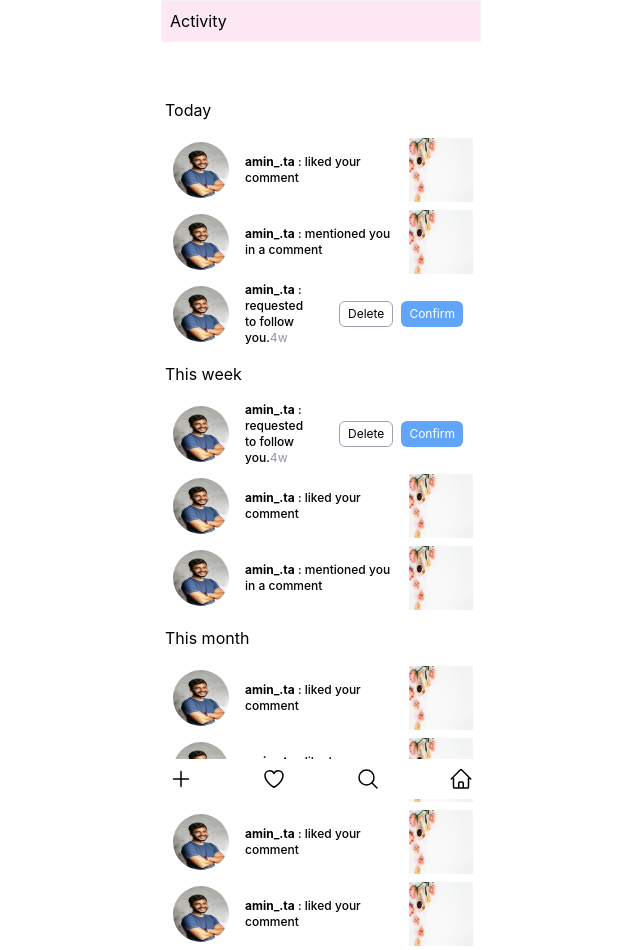
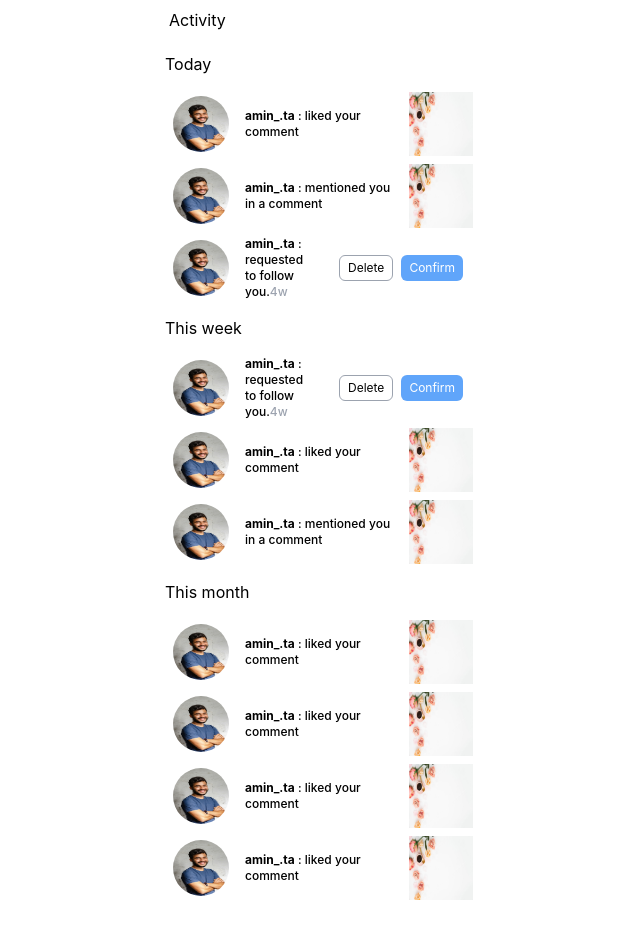
Before and after one commit to arashkyadegar/messanger, a React (Create React App) app: page /activity in a window 1280 px wide. Shown: the whole page, without its empty margins (319-959 px from the left). After the commit the page ends 904 px from the top, so only its background shows below. Built offline with nearby package versions, Linux system fonts and the light colour scheme.

Commit message:
router and bottom menu finished

```diff
--- a/src/components/activity/activity.tsx
+++ b/src/components/activity/activity.tsx
@@ -9,10 +9,10 @@ function ActivityComponent(props: any) {
      const username = "amin_.ta"
      return (
           <>
-               <div className='p-2 w-[320px] bg-pink-100 flex flex-row-reverse justify-between  gap-4 top-0 z-50 border border-gray-100'>
+               <div className='p-2 w-[320px] flex flex-row-reverse justify-between  gap-4 top-0 z-50'>
                     <h1 >Activity</h1>
                </div>
-               <div className='mt-11 flex flex-col '>
+               <div className=' flex flex-col '>
                     <div className='text-left p-1 my-2'>Today</div>
                     <div className=' grid grid-cols-4'>
                          <ActivityLikeComponent />
--- a/src/components/createPost/createPost.tsx
+++ b/src/components/createPost/createPost.tsx
@@ -5,6 +5,10 @@ function CreatePostComponent(props: any) {
      const dispatch = useAppDispatch();
 
      return (
+          <>
+               <div className='p-2 w-[320px] flex flex-row-reverse justify-between  gap-4 top-0 z-50'>
+                    <h1>create new post</h1>
+               </div>
                <div className='flex flex-col w-full p-1 gap-2'>
                     <label>فایل</label>
                     <input
@@ -26,6 +30,7 @@ function CreatePostComponent(props: any) {
                     </div>
 
                </div>
+          </>
      );
 }
 
--- a/src/components/footer/footer.tsx
+++ b/src/components/footer/footer.tsx
@@ -8,8 +8,10 @@ function FooterComponent(props: any) {
      const dispatch = useAppDispatch();
      return (
           <>
-               <div className='fixed w-[320px] bg-white flex flex-row justify-between  gap-4 bottom-[1px] z-50 '>
-                    {/* link to landing page (home) */}
+
+
+               {/* <div className='fixed w-[320px] bottom-[0px] z-50'>
+                    <div className=' bg-white flex flex-row justify-between  gap-4  '>
                          <Link to="/">
                               <div className='p-2 hover:bg-green-600 hover:text-white cursor-pointer rounded-lg'>
                                    <svg xmlns="http://www.w3.org/2000/svg" fill="none" viewBox="0 0 24 24" strokeWidth="1.5" stroke="currentColor" className="w-6 h-6" >
@@ -39,8 +41,58 @@ function FooterComponent(props: any) {
                                    </svg>
                               </div>
                          </Link>
+                    </div>
+
+
+               </div> */}
+
+               {/* <div className='fixed flex bg-black-rgba bottom-[0px] w-[320px] h-full items-end z-50'>
+                    <div className=' bg-white  w-full flex flex-col justify-between  gap-4 rounded-t-2xl '>
+                         <div className='w-full flex flex-row'>
+                              <div className=' w-full   flex flex-col justify-center items-center p-5'>
+                                   <div className='h-16 flex border border-gray-300 w-full justify-center items-center  rounded-full'>
+                                        <svg xmlns="http://www.w3.org/2000/svg" fill="none" viewBox="0 0 24 24" strokeWidth="1.5" stroke="currentColor" className="w-6 h-6">
+                                             <path strokeLinecap="round" strokeLinejoin="round" d="M13.19 8.688a4.5 4.5 0 0 1 1.242 7.244l-4.5 4.5a4.5 4.5 0 0 1-6.364-6.364l1.757-1.757m13.35-.622 1.757-1.757a4.5 4.5 0 0 0-6.364-6.364l-4.5 4.5a4.5 4.5 0 0 0 1.242 7.244" />
+                                        </svg>
+                                   </div>
+                                   <a>Link</a>
+                              </div>
+
+
+
+                              <div className=' w-full   flex flex-col justify-center items-center  p-5'>
+                                   <div className='h-16 flex border border-gray-300 w-full justify-center items-center  rounded-full '>
+                                        <svg xmlns="http://www.w3.org/2000/svg" fill="none" viewBox="0 0 24 24" strokeWidth="1.5" stroke="currentColor" className="w-6 h-6">
+                                             <path strokeLinecap="round" strokeLinejoin="round" d="M7.217 10.907a2.25 2.25 0 1 0 0 2.186m0-2.186c.18.324.283.696.283 1.093s-.103.77-.283 1.093m0-2.186 9.566-5.314m-9.566 7.5 9.566 5.314m0 0a2.25 2.25 0 1 0 3.935 2.186 2.25 2.25 0 0 0-3.935-2.186Zm0-12.814a2.25 2.25 0 1 0 3.933-2.185 2.25 2.25 0 0 0-3.933 2.185Z" />
+                                        </svg>
+                                   </div>
+                                   <a>Share</a>
+                              </div>
+
+
+                              <div className=' w-full  flex flex-col justify-center items-center   p-5'>
+                                   <div className='h-16 flex border border-gray-300 w-full justify-center items-center  rounded-full'>
+                                        <svg xmlns="http://www.w3.org/2000/svg" fill="none" viewBox="0 0 24 24" strokeWidth="1.5" stroke="currentColor" className="w-6 h-6">
+                                             <path strokeLinecap="round" strokeLinejoin="round" d="m11.25 11.25.041-.02a.75.75 0 0 1 1.063.852l-.708 2.836a.75.75 0 0 0 1.063.853l.041-.021M21 12a9 9 0 1 1-18 0 9 9 0 0 1 18 0Zm-9-3.75h.008v.008H12V8.25Z" />
+                                        </svg>
+                                   </div>
+                                   <a>Report</a>
+                              </div>
 
                          </div>
+                         <div className='flex flex-col items-end border-t border-gray-300 '>
+                              <div className='py-2'>
+                                   <a href="#">why you are seeing this post</a>
+                              </div>
+                              <div className='py-2'>
+                                   <a href="#">unfollow</a>
+                              </div>
+                              <div className='py-2'>
+                                   <a href="#">About this account</a>
+                              </div>
+                         </div>
+                    </div>
+               </div> */}
           </>
      );
 }
--- a/src/components/header/header.tsx
+++ b/src/components/header/header.tsx
@@ -1,4 +1,3 @@
-import React from 'react';
 import { Link } from 'react-router-dom';
 
 function HeaderComponent(props: any) {
--- a/src/components/landingPage/landingPage.tsx
+++ b/src/components/landingPage/landingPage.tsx
@@ -14,7 +14,7 @@ function LandingPageComponent(props: any) {
      return (
           <>
                <HeaderComponent />
-               <div className='mt-5 flex flex-row-reverse  gap-2 overflow-hidden pb-1' >
+               <div className='mt-10 flex flex-row-reverse  gap-2 overflow-hidden pb-1' >
                     <div className='flex-row flex gap-2 h-24'>
                          <StoryComponent name='current user' avatar='pexels-italo-melo-2379004.jpg' />
                          <StoryComponent name='arashk yadegar azita' avatar='pexels-italo-melo-2379004.jpg' />
--- /dev/null
+++ b/src/components/login/login.tsx
@@ -0,0 +1,13 @@
+import React from 'react';
+import { useAppDispatch } from "../../redux/store/hooks"
+
+function LoginComponent(props: any) {
+     const dispatch = useAppDispatch();
+     return (
+          <>
+               <h1>12.34 Likes</h1>
+          </>
+     );
+}
+
+export default LoginComponent;
--- a/src/components/post/postHeader.tsx
+++ b/src/components/post/postHeader.tsx
@@ -9,11 +9,10 @@ function PostHeaderComponent(props: any) {
      return (
           <div className='grid w-full grid-cols-4 content-center p-1'>
 
-               <div className='col-span-1 flex items-center'>
-                    <svg xmlns="http://www.w3.org/2000/svg" fill="none" viewBox="0 0 24 24" strokeWidth="1.5" stroke="currentColor" className="w-6 h-6">
+               <div className='relative col-span-1 flex items-center'>
+                    <svg xmlns="http://www.w3.org/2000/svg" fill="none" viewBox="0 0 24 24" strokeWidth="1.5" stroke="currentColor" className="w-6 h-6  cursor-pointer">
                          <path strokeLinecap="round" strokeLinejoin="round" d="M12 6.75a.75.75 0 1 1 0-1.5.75.75 0 0 1 0 1.5ZM12 12.75a.75.75 0 1 1 0-1.5.75.75 0 0 1 0 1.5ZM12 18.75a.75.75 0 1 1 0-1.5.75.75 0 0 1 0 1.5Z" />
                     </svg>
-
                </div>
                <div className='col-span-2 text-left self-center'>
                     <h6>{title}</h6>
--- a/src/components/story/story.tsx
+++ b/src/components/story/story.tsx
@@ -8,7 +8,7 @@ function StoryComponent(props: any) {
      const img = `images/${props.avatar}`
      return (
           <div className=' flex flex-col justify-between items-center w-16 h-24 m-1'>
-               <div className='relative flex justify-center items-center w-18 h-18 p-1 rounded-full  outline outline-1 outline-gray-300'>
+               <div className='relative flex justify-center items-center w-16 h-16 p-1 rounded-full  outline outline-1 outline-gray-300'>
                     <img className='aspect-square  rounded-full' src={img} alt='' title='' />
                     <a className='z-10 w-6 h-6 absolute top-12 right-0 rounded-full bg-blue-500 text-white'>
                     <svg xmlns="http://www.w3.org/2000/svg" fill="none" viewBox="0 0 24 24" strokeWidth="1.5" stroke="currentColor" className="w-6 h-6">
--- a/tailwind.config.js
+++ b/tailwind.config.js
@@ -5,6 +5,9 @@ module.exports = {
   ],
   theme: {
     extend: {
+      colors: {
+        'black-rgba': 'rgba(0, 0, 0, 0.54)',
+      },
       container: {
         center: true,
         padding: '2rem',
```
Lines whose indentation alone changed are shown as unchanged.
